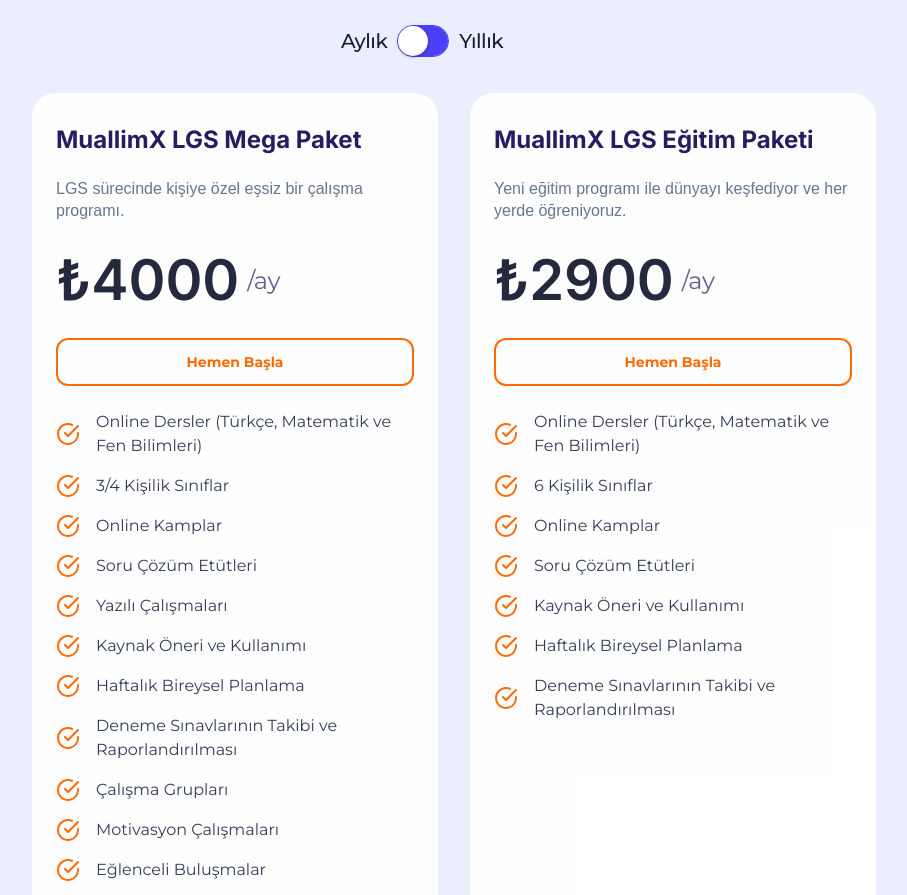
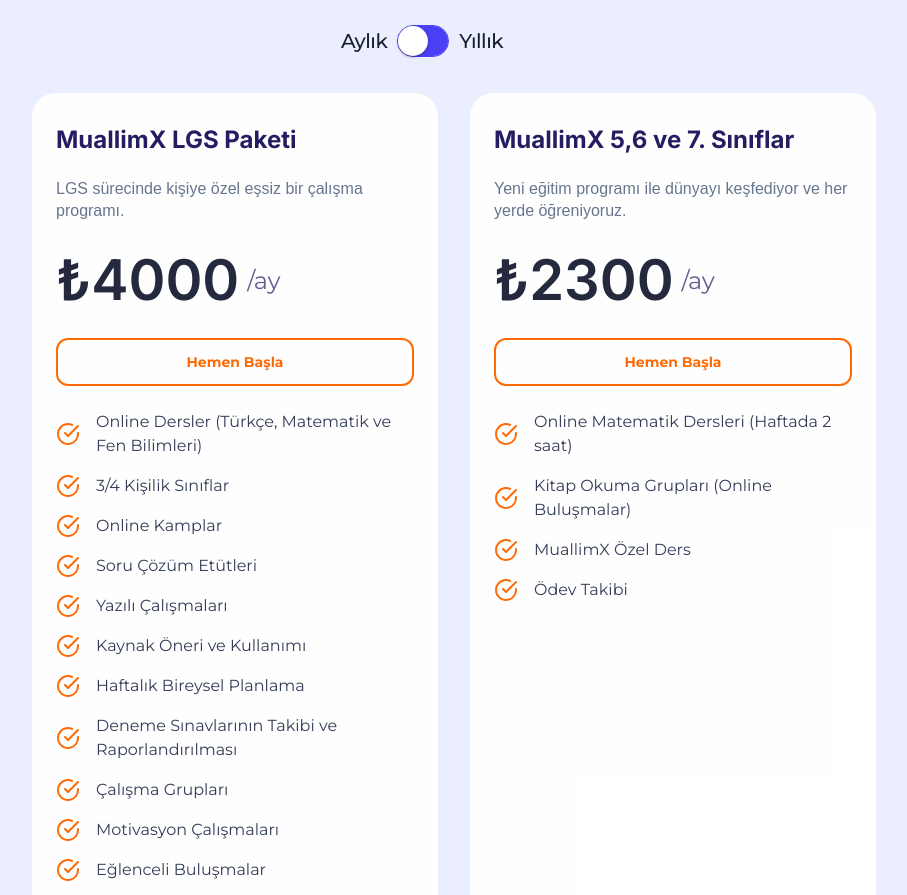
Before and after one commit to burakt34/Muallim-x, a plain HTML site: page index.html in a window 1280 px wide. Shown: the part 5063-5958 px from the top of the page, without its empty margins (186-1093 px from the left). Drawn offline with nearby package versions, Linux system fonts and the light colour scheme.

Commit message:
main fix agn

```diff
--- a/app.js
+++ b/app.js
@@ -1518,7 +1518,7 @@
 
 const iletisim = document.querySelector("#pcardrightbtn1");
 const iletisim1 = document.querySelector("#pcardrightbtn2");
-const iletisim2 = document.querySelector("#pcardrightbtn3");
+// const iletisim2 = document.querySelector("#pcardrightbtn3");
 const iletisimPop = document.querySelector(".formpop");
 const popClosecon = document.querySelector("#closepop");
 
@@ -1606,12 +1606,12 @@
     "il": "MuallimX 5,6 ve 7. Sınıflar",
     "plaka": 1,
     "ilceleri": [
-      "₺3100/ay",
-      "₺37.200/yıl"
-    ]
-  },
-  {
-    "il": "MuallimX LGS Mega Paket",
+      "₺2300/ay",
+      "₺27.600/yıl"
+    ]
+  },
+  {
+    "il": "MuallimX LGS Paketi",
     "plaka": 2,
     "ilceleri": [
       "₺4000/ay",
@@ -1619,15 +1619,15 @@
 
     ]
   },
-  {
-    "il": "MuallimX LGS Eğitim Paketi",
-    "plaka": 3,
-    "ilceleri": [
-      "₺2900/ay",
-      "₺34.800/yıl",
-
-    ]
-  }
+  // {
+  //   "il": "MuallimX LGS Eğitim Paketi",
+  //   "plaka": 3,
+  //   "ilceleri": [
+  //     "₺2900/ay",
+  //     "₺34.800/yıl",
+
+  //   ]
+  // }
 ]
 function search(nameKey, myArray) {
   for (var i = 0; i < myArray.length; i++) {
--- a/css/style.css
+++ b/css/style.css
@@ -2502,7 +2502,7 @@
     .hmg-pop {
         display: none;
         /* display: flex; */
-        height: 480px;
+        height: 355px;
         width: 350px;
         margin: 0 auto;
         background: #FF6800;
@@ -2520,7 +2520,7 @@
     }
 
     .hmg-pop ul li {
-        padding: 30px;
+        padding: 20px;
     }
 
     .hmg-pop ul li a {
@@ -3166,7 +3166,7 @@
         gap: 40px;
         /* width: 95%; */
         width: 100%;
-        height: 2050px;
+        height: 1960px;
 
         /* margin-top: 400px; */
 
@@ -3561,7 +3561,7 @@
 
     }
     #pcardright2{
-        height: 720px;
+        height: 620px;
     }
 
 
--- a/index.html
+++ b/index.html
@@ -466,8 +466,7 @@
 
             <div class="paycardall">
                 <div class="pcardright">
-                    <h3>MuallimX LGS
-                        Mega Paket</h3>
+                    <h3>MuallimX LGS Paketi</h3>
                     <p>LGS sürecinde kişiye özel eşsiz bir çalışma programı.
                     </p>
                     <div class="ucr">
@@ -556,16 +555,16 @@
                 <!-- card 2 -->
 
                 <div class="pcardright" id="pcardright2">
-                    <h3>MuallimX LGS
-                        Eğitim Paketi</h3>
+                    <h3>MuallimX
+                        5,6 ve 7. Sınıflar</h3>
                     <p>Yeni eğitim programı ile dünyayı keşfediyor ve her yerde öğreniyoruz.
                     </p>
                     <div class="ucr" id="ucrb">
-                        <p id="nbr">₺2900</p>
+                        <p id="nbr">₺2300</p>
                         <p id="mo">/ay</p>
                     </div>
                     <div class="ucr1">
-                        <p id="nbr1">₺34.800</p>
+                        <p id="nbr1">₺27.600</p>
                         <p id="mo1">/yıl</p>
                     </div>
                     <button id="pcardrightbtn2">Hemen Başla</button>
@@ -576,39 +575,23 @@
                             <ul>
                                 <li>
                                     <img src="img/ok.svg" alt="" srcset="">
-                                    Online Dersler (Türkçe, Matematik ve Fen Bilimleri)
+                                    Online Matematik Dersleri (Haftada 2 saat)
                                 </li>
 
                                 <li>
                                     <img src="img/ok.svg" alt="" srcset="">
-                                    6 Kişilik Sınıflar
+                                    Kitap Okuma Grupları (Online Buluşmalar)
                                 </li>
 
                                 <li>
                                     <img src="img/ok.svg" alt="" srcset="">
-                                    Online Kamplar
+                                    MuallimX Özel Ders
                                 </li>
 
                                 <li>
                                     <img src="img/ok.svg" alt="" srcset="">
-                                    Soru Çözüm Etütleri
+                                    Ödev Takibi
                                 </li>
-
-                                <li>
-                                    <img src="img/ok.svg" alt="" srcset="">
-                                    Kaynak Öneri ve Kullanımı
-                                </li>
-
-                                <li>
-                                    <img src="img/ok.svg" alt="" srcset="">
-                                    Haftalık Bireysel Planlama
-                                </li>
-
-                                <li>
-                                    <img src="img/ok.svg" alt="" srcset="">
-                                    Deneme Sınavlarının Takibi ve Raporlandırılması
-                                </li>
-
 
                         </div>
 
@@ -656,7 +639,7 @@
             <div class="sssmain">
                 <div class="accordion">
                     <div class="item">
-                        <input type="radio" id="input1"  checked name="test">
+                        <input type="radio" id="input1" checked name="test">
                         <div class="titles" id="ftitle">
                             LGS paketi hangi çalışmaları kapsıyor?
                             <img src="img/arrow.svg" alt="">
```
Lines whose indentation alone changed are shown as unchanged.
